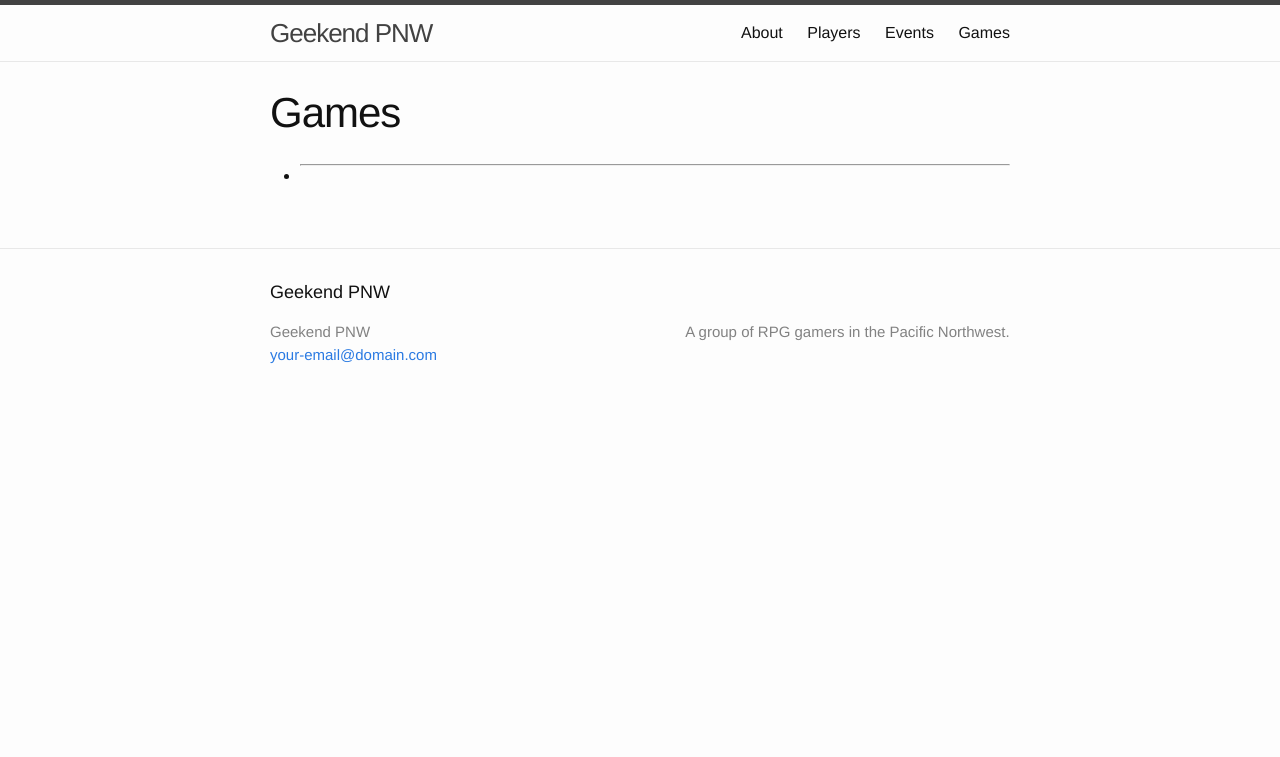
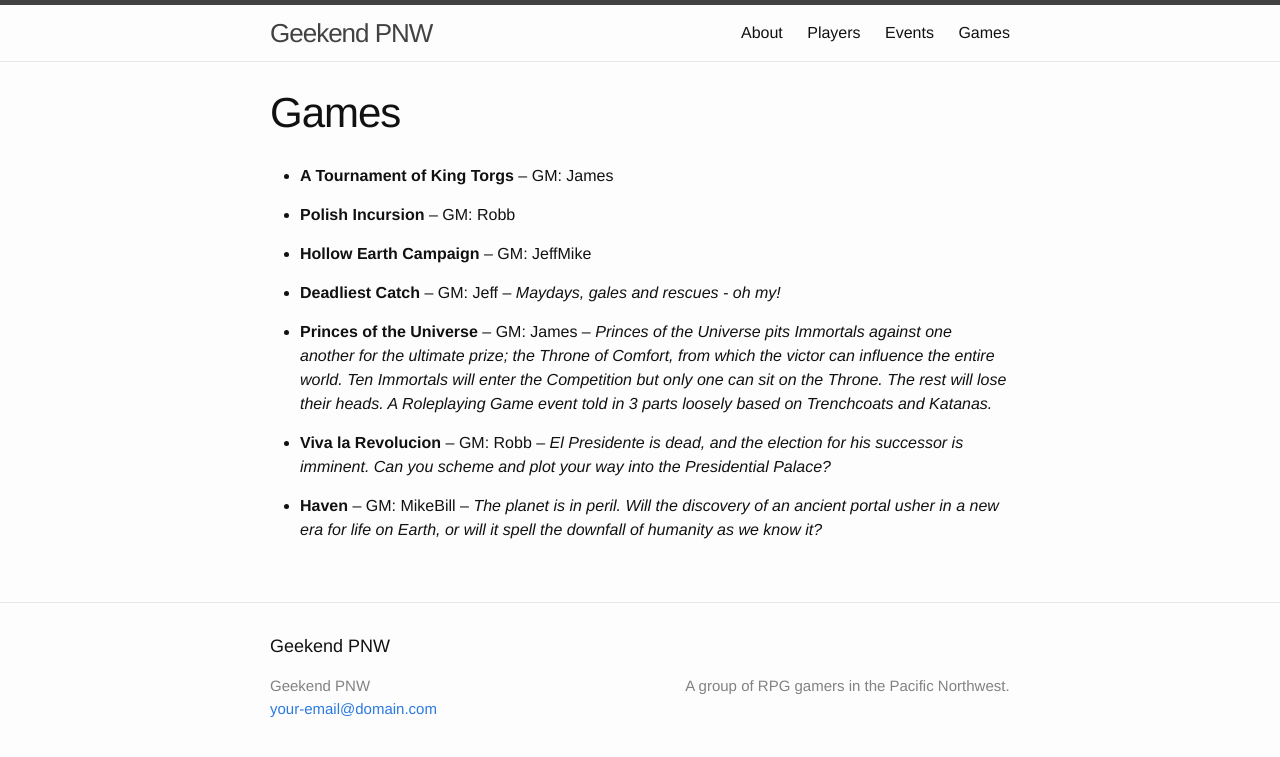
Before and after one commit to Geekend-PNW/geekend-pnw.github.com, a Jekyll site: the page built from games/index.md, in a window 1280 px wide. Shown: the top 757 px of the page. Built offline with Jekyll 4.4.1, drawn with Linux system fonts in a browser that asks for light colours.

Commit message:
data!
Signed-off-by: W. S. Wellington <bill@wellingtonnet.net>

```diff
--- a/_data/games.yml
+++ b/_data/games.yml
@@ -1,5 +1,43 @@
-- name:
+# List of Games Played
+
+-
+  name: "A Tournament of King Torgs"
   abstract:
-  events:
-    2014-06
-    2015-06
+  gm: "James"
+  events: 2014-06
+
+-
+  name: "Polish Incursion"
+  abstract:
+  gm: "Robb"
+  events: 2014-06
+
+-
+  name: "Hollow Earth Campaign"
+  abstract:
+  gm: [ "Jeff", "Mike" ]
+  events: 2014-06
+
+-
+  name: "Deadliest Catch"
+  abstract: "Maydays, gales and rescues - oh my!"
+  gm: "Jeff"
+  events: 2015-06
+
+-
+  name: "Princes of the Universe"
+  abstract: "Princes of the Universe pits Immortals against one another for the ultimate prize; the Throne of Comfort, from which the victor can influence the entire world. Ten Immortals will enter the Competition but only one can sit on the Throne. The rest will lose their heads. A Roleplaying Game event told in 3 parts loosely based on Trenchcoats and Katanas."
+  gm: "James"
+  events: 2015-06
+
+-
+  name: "Viva la Revolucion"
+  abstract: "El Presidente is dead, and the election for his successor is imminent.  Can you scheme and plot your way into the Presidential Palace?"
+  gm: "Robb"
+  events: 2015-06
+
+-
+  name: "Haven"
+  abstract: "The planet is in peril. Will the discovery of an ancient portal usher in a new era for life on Earth, or will it spell the downfall of humanity as we know it?"
+  gm: [ "Mike", "Bill" ]
+  events: 2015-06
```
Also changed, not shown: _data/events.yml (added, +8 -0 lines), _data/players.yml (+21 -12 lines).
